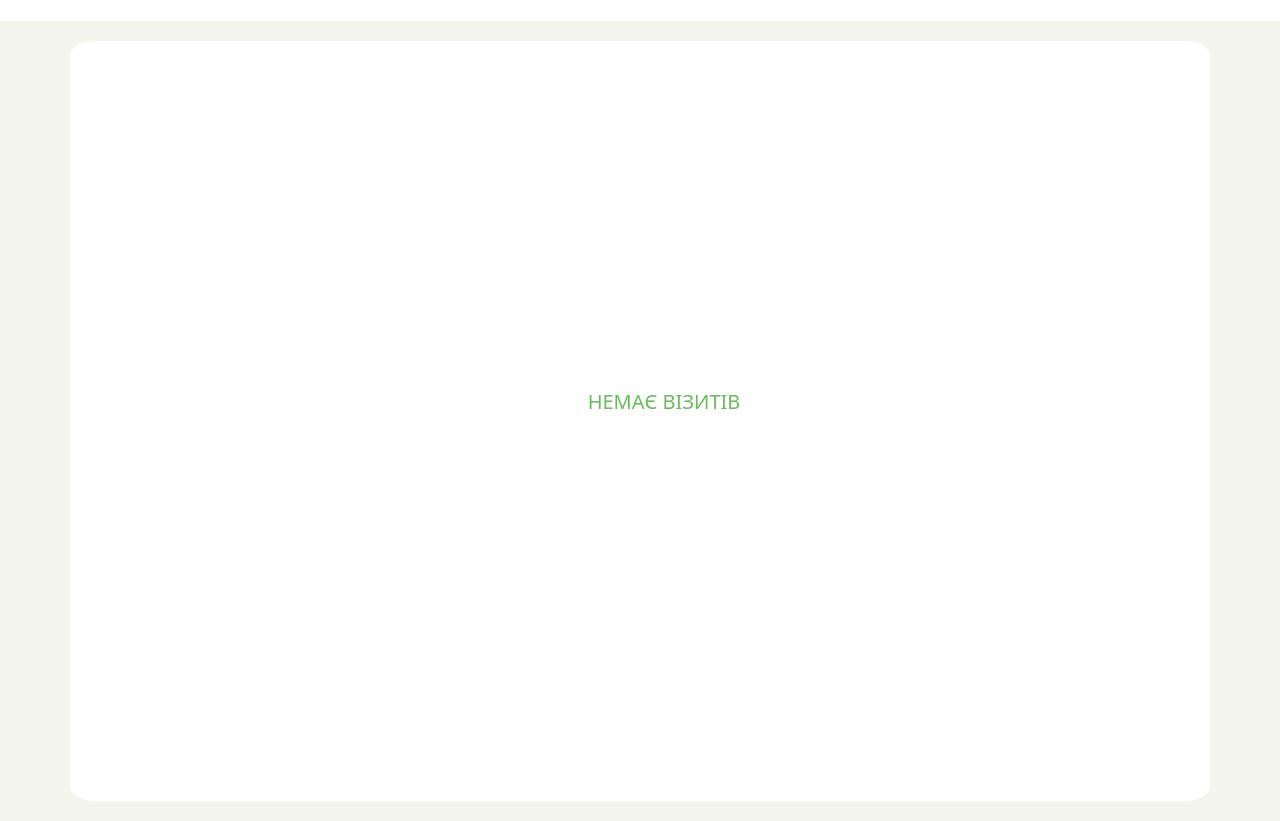
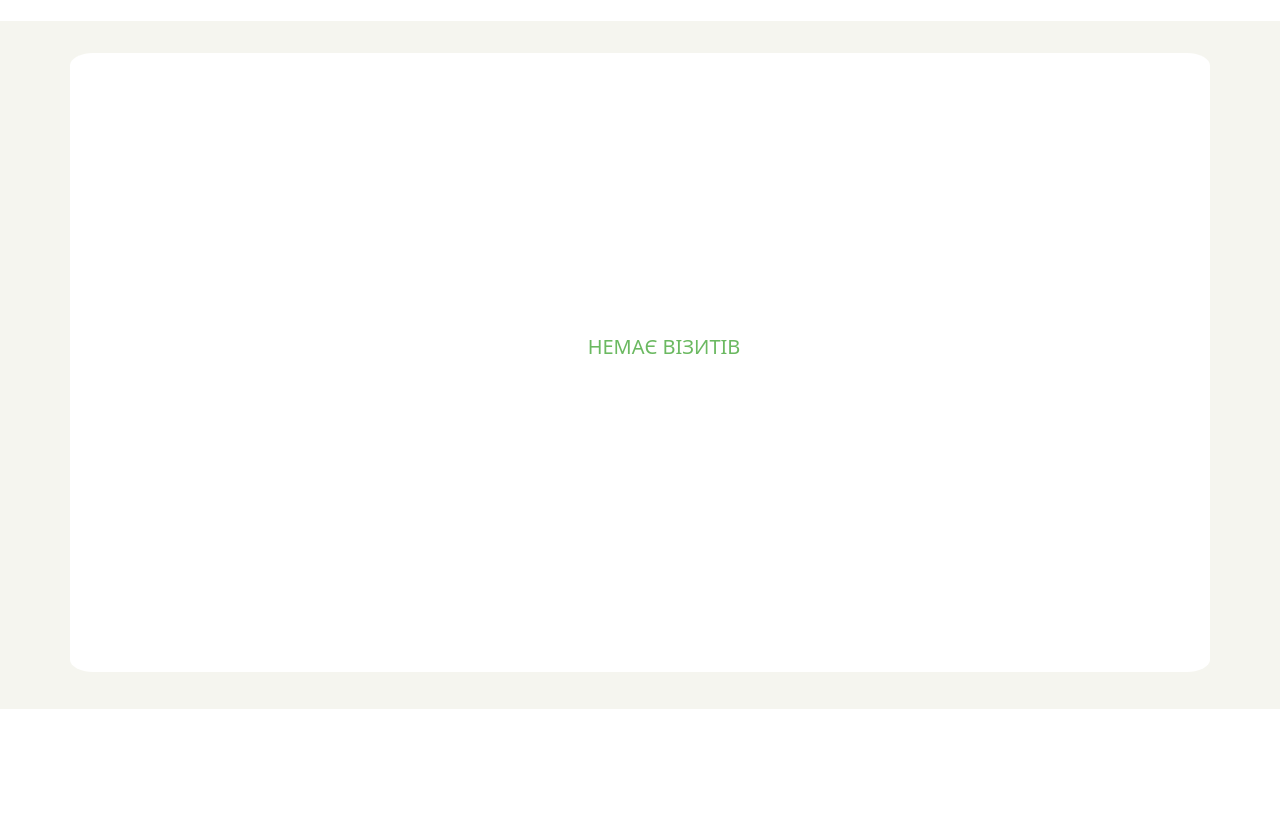
Before and after one commit to VIzgharshev/Step-project-Cards, a website: page index.html in a window 1280 px wide. Shown: the part 89-910 px from the top of the page. After the commit the page ends 800 px from the top, so only its background shows below. Drawn offline with nearby package versions, Linux system fonts and the light colour scheme; files that its build step writes are made by us from their sources; files whose address does not match are found by name.

Commit message:
fixed main styles

```diff
--- a/src/scss/card.scss
+++ b/src/scss/card.scss
@@ -1,15 +1,15 @@
 .main-section{
   display: flex;
   justify-content: center;
-  align-items: center;
-  height: 100vh;
+  height: 86vh;
   width: 100vw;
   background-color: #f5f5ef;
 }
 .container{
+  margin-top: 4vh;
   background-color: white;
   width: 100%;
-  height: 95%;
+  height: 90%;
   border-radius: 2%;
 }
 .main-section__card-container{
```
